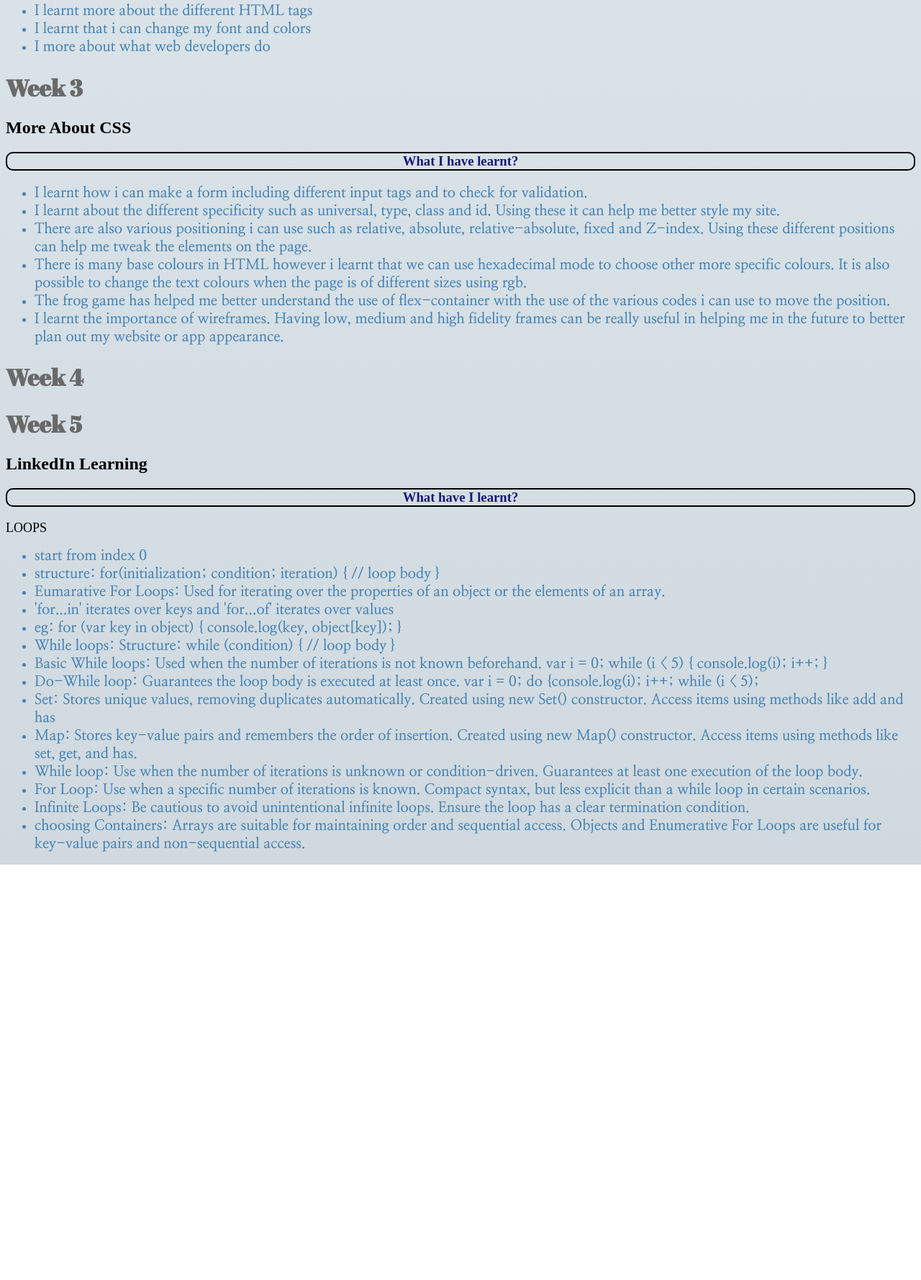
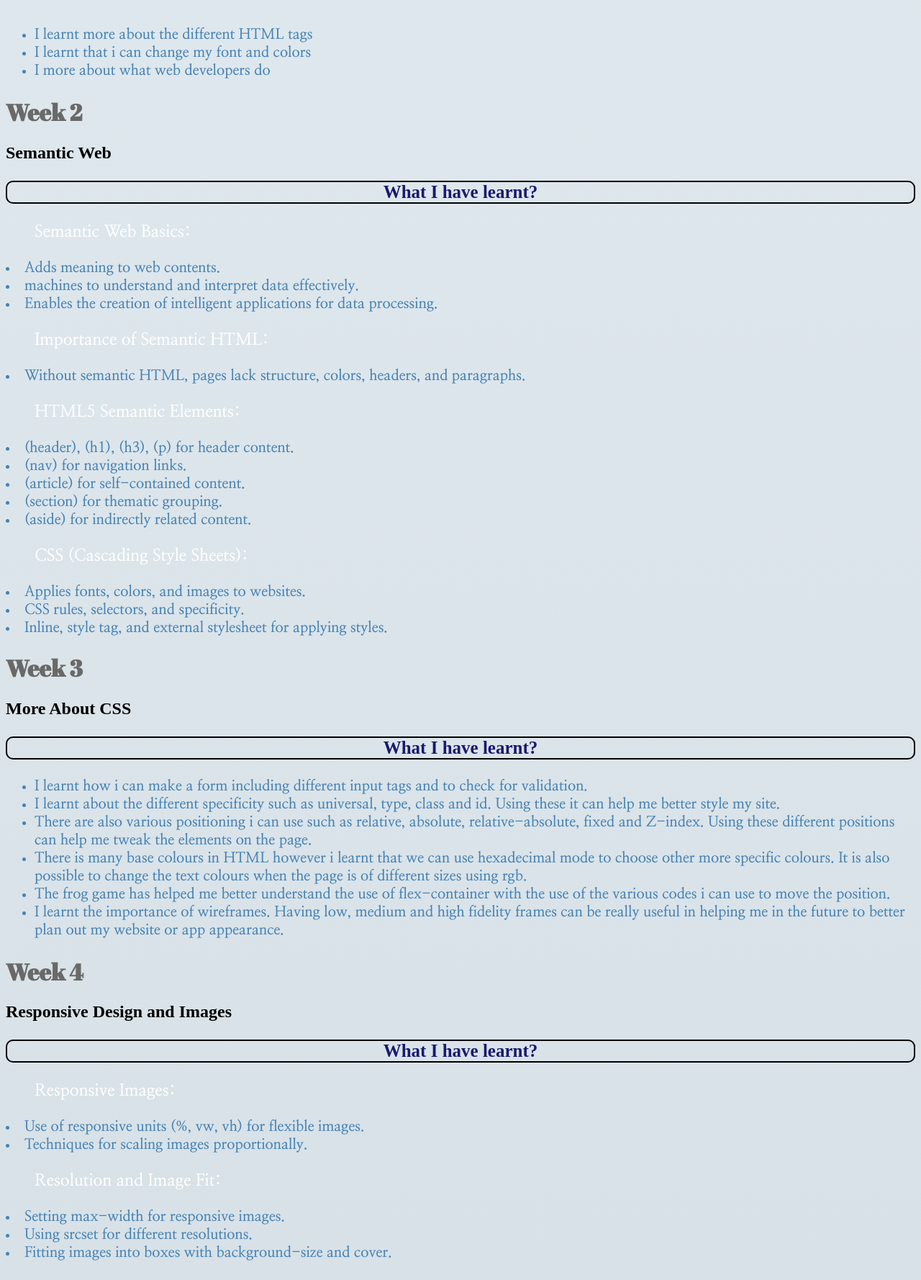
Before and after one commit to snoopybunz/WDBlog, a plain HTML site: page index.html in a window 1280 px wide. Shown: the part 1022-2800 px from the top of the page at 72% size. Before the commit the page ends 2223 px from the top, so only its background shows below. Drawn offline with Linux system fonts and the light colour scheme.

Commit message:
wk 2, 5 update

```diff
--- a/index.html
+++ b/index.html
@@ -27,7 +27,7 @@
         <h3>What I have learnt?</h3>
 
         <div class="container">
-            <img src="Bond&Co_.jpg" alt="HTML image" title="HTML image">
+            <img src="images/Bond&Co_.jpg" alt="HTML image" title="HTML image">
         </div>
 
         <ul>
@@ -35,8 +35,28 @@
             <li>I learnt that i can change my font and colors </li>
             <li>I more about what web developers do</li>
         </ul>
+
+        <h1>Week 2</h1>
+        <h2>Semantic Web</h2>
+        <h3>What I have learnt?</h3>
+            <ul>Semantic Web Basics:</ul>
+                <li>Adds meaning to web contents.</li>
+                <li>machines to understand and interpret data effectively.</li>
+                <li>Enables the creation of intelligent applications for data processing.</li>
+            <ul>Importance of Semantic HTML:</ul>
+                <li>Without semantic HTML, pages lack structure, colors, headers, and paragraphs.</li>
+            <ul>HTML5 Semantic Elements:</ul>
+                <li>(header), (h1), (h3), (p) for header content.</li>
+                <li>(nav) for navigation links.</li>
+                <li>(article) for self-contained content.</li>
+                <li>(section) for thematic grouping.</li>
+                <li>(aside) for indirectly related content.</li>
+            <ul>CSS (Cascading Style Sheets):</ul>
+                <li>Applies fonts, colors, and images to websites.</li>
+                <li>CSS rules, selectors, and specificity.</li>
+                <li>Inline, style tag, and external stylesheet for applying styles.</li>
+
         <h1>Week 3</h1>
-
         <h2>More About CSS</h2>
         <h3>What I have learnt?</h3>
             <ul>
@@ -49,12 +69,26 @@
             </ul>
 
         <h1>Week 4</h1>
+        <h2>Responsive Design and Images</h2>
+        <h3>What I have learnt?</h3>
+            <ul>Responsive Images:</ul>
+                <li>Use of responsive units (%, vw, vh) for flexible images.</li>
+                <li>Techniques for scaling images proportionally.</li>
+            <ul>Resolution and Image Fit:</ul>
+                <li>Setting max-width for responsive images.</li>
+                <li>Using srcset for different resolutions.</li>
+                <li>Fitting images into boxes with background-size and cover.</li>
+            <ul>Display Flex Property:</ul>
+                <li>Employing display: flex for flexible containers.</li>
+                <li>Nested flex containers for complex layouts.</li>
+
+
         <h1>Week 5</h1>
 
         <h2>LinkedIn Learning</h2>
-        <h3>What have I learnt?</h3>
-        <p>LOOPS</p>
+        <h3>What I have learnt?</h3>
         <ul>
+            <li>LOOPS:</li>
             <li>start from index 0</li>
             <li>structure: for(initialization; condition; iteration) { // loop body }</li>
             <li>Eumarative For Loops: Used for iterating over the properties of an object or the elements of an array.</li>
@@ -73,26 +107,20 @@
             </li>
             <li>Do-While loop: Guarantees the loop body is executed at least once.
                 var i = 0;
-                    do {console.log(i);
+                do {
+                    console.log(i);
                     i++;
-                        while (i < 5);
+                } while (i < 5);
             </li>
-                <li>Set: Stores unique values, removing duplicates automatically.
-                    Created using new Set() constructor.
-                    Access items using methods like add and has</li>
-                <li>Map: Stores key-value pairs and remembers the order of insertion.
-                    Created using new Map() constructor.
-                    Access items using methods like set, get, and has.</li>
-                <li>While loop: Use when the number of iterations is unknown or condition-driven.
-                    Guarantees at least one execution of the loop body.</li>
-                <li>For Loop: Use when a specific number of iterations is known.
-                    Compact syntax, but less explicit than a while loop in certain scenarios.</li>
-                <li>Infinite Loops: Be cautious to avoid unintentional infinite loops.
-                    Ensure the loop has a clear termination condition.</li>
-                <li>choosing Containers: Arrays are suitable for maintaining order and sequential access.
-                    Objects and Enumerative For Loops are useful for key-value pairs and non-sequential access.</li>
+            <!-- Add other list items as needed -->
+        </ul>
 
-
-            </ul>
+        <div class="quizzes">
+            <img src="images/Screenshot 2023-11-19 211611.png" alt="Quiz Screenshot 1">
+            <img src="images/Screenshot 2023-11-19 211632.png" alt="Quiz Screenshot 2">
+            <img src="images/Screenshot 2023-11-19 211646.png" alt="Quiz Screenshot 3">
+            <img src="images/Screenshot 2023-11-19 211714.png" alt="Quiz Screenshot 4">
+            <img src="images/Screenshot 2023-11-19 211735.png" alt="Quiz Screenshot 5">
+        </div>
     </body>
 </html>
--- a/style.css
+++ b/style.css
@@ -25,6 +25,12 @@ h3 {
     text-align: center;
     border: 2px solid black;
     border-radius: 10px;
+    font-size: 25px;
+}
+ul {
+    color:white;
+    font-size: 23px;
+    font-family: 'Nanum Myeongjo', serif;
 }
 
 li{
@@ -50,3 +56,10 @@ p{
     position: absolute;
 
 }
+
+.quizzes img {
+    max-width: 50%;
+    height: auto;
+    display: block;
+    margin: 10px 0;
+}
```
Also changed, not shown: images/Bond&Co_.jpg (renamed from Bond&Co_.jpg), images/Screenshot 2023-11-19 211611.png (added), images/Screenshot 2023-11-19 211632.png (added), images/Screenshot 2023-11-19 211646.png (added), images/Screenshot 2023-11-19 211714.png (added), images/Screenshot 2023-11-19 211735.png (added), images/dog.jpeg (renamed from dog.jpeg). Lines whose indentation alone changed are shown as unchanged.
